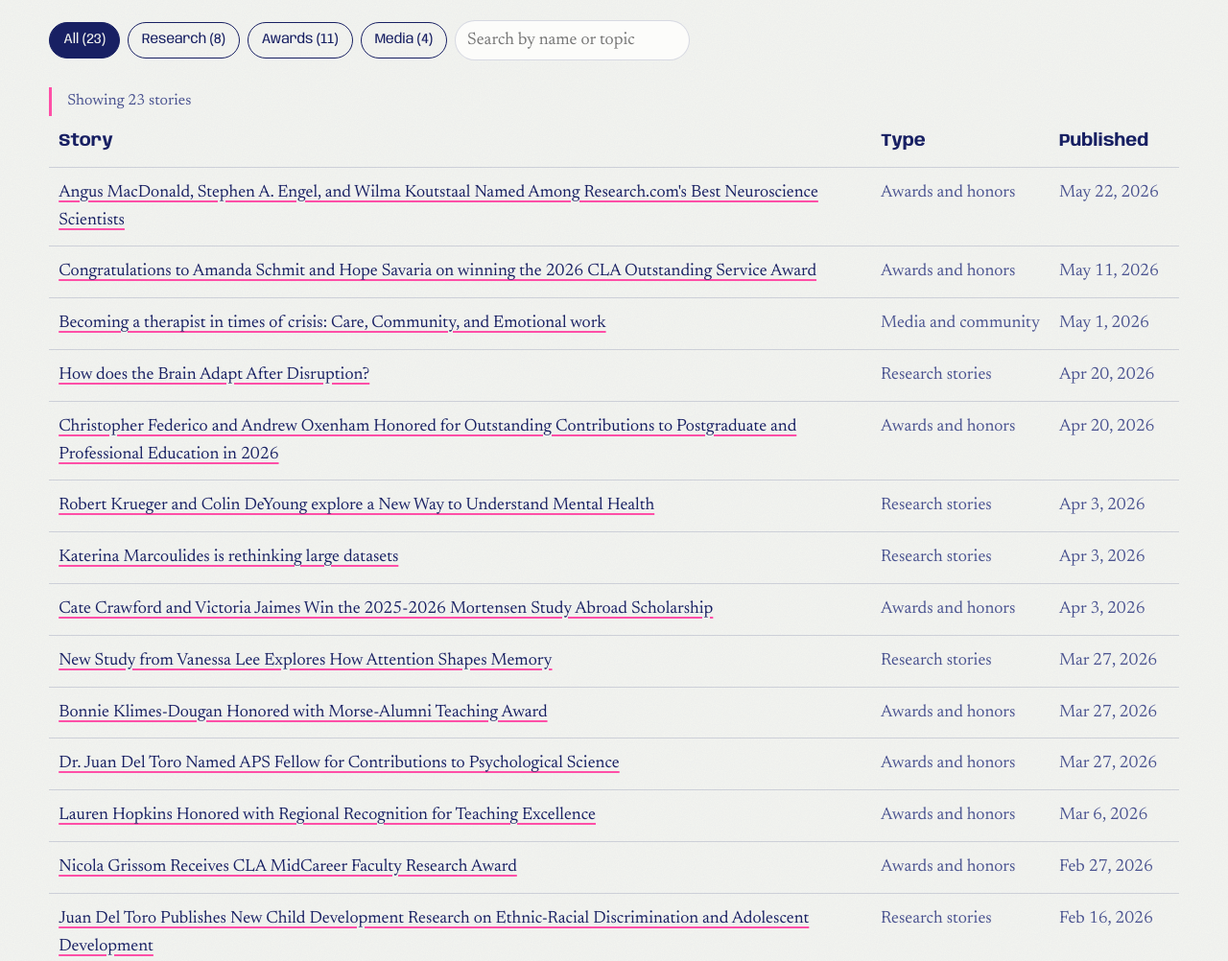
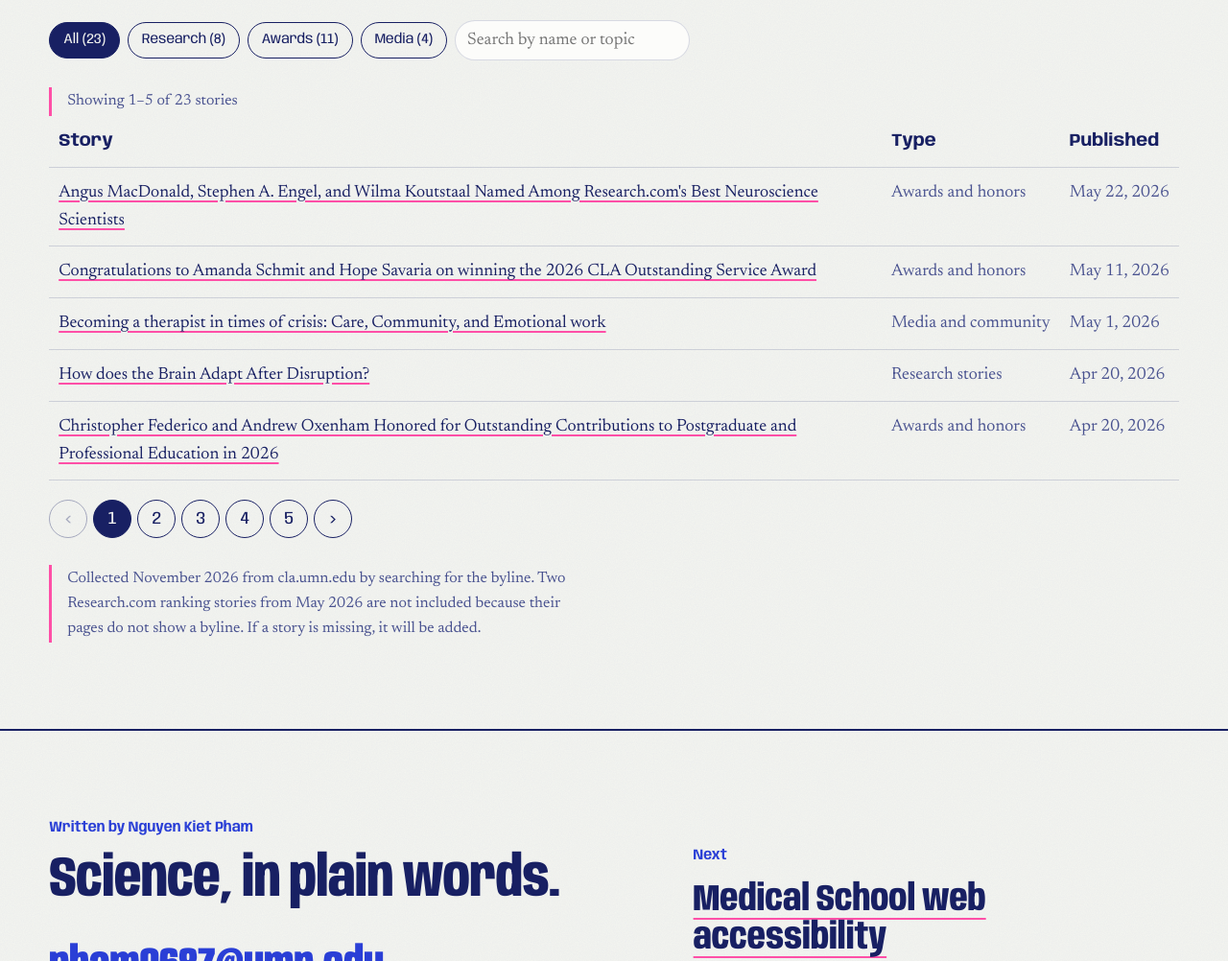
Before and after one commit to fptnoobgaming21-del/Nguyenkietpham-portfolio-update, a plain HTML site: page work/writing/index.html in a window 1280 px wide. Shown: the part 1459-2461 px from the top of the page at 96% size. Drawn offline with Linux system fonts and the light colour scheme.

Commit message:
Writing data page: show 5 stories per page with numbered pages
Co-Authored-By: Claude Opus 5.5 <noreply@anthropic.com>
Claude-Session: https://claude.ai/code/session_01UNFJso7Hxzj1qZ884STzc4

```diff
--- a/work/writing/index.html
+++ b/work/writing/index.html
@@ -19,6 +19,10 @@ table.list{width:100%;border-collapse:collapse}
 table.list th,table.list td{text-align:left;vertical-align:top;padding:12px 10px;border-bottom:1px solid var(--rule)}
 table.list th{font-family:var(--display);color:var(--ink)}
 table.list td:nth-child(2),table.list td:nth-child(3){white-space:nowrap;color:var(--soft)}
+.pager{display:flex;flex-wrap:wrap;gap:6px;margin:20px 0 28px}
+.pager button{font:inherit;font-family:var(--display);min-width:40px;height:40px;padding:0 12px;border-radius:999px;border:1.5px solid var(--ink);background:transparent;color:var(--ink);cursor:pointer}
+.pager button[aria-current="page"]{background:var(--ink);color:var(--paper)}
+.pager button:disabled{opacity:.35;cursor:default}
 @media (max-width:800px){.stats{grid-template-columns:repeat(2,1fr)}.charts{grid-template-columns:1fr}.bars li{grid-template-columns:120px 1fr 30px}table.list td:nth-child(2){display:none}table.list th:nth-child(2){display:none}}
 </style></head><body class="case"><a class="skip" href="#main">Skip to content</a><header class="top" id="top"><a class="mark" href="../../index.html" aria-label="Nguyen Kiet Pham, portfolio home"><span class="mark-name">Nguyen Kiet Pham</span><span class="mark-role">Graphic design and UX</span></a><nav class="nav" aria-label="Main"><a href="../../index.html#writing">Back to portfolio</a><a href="#all">All stories</a><a href="mailto:pham0687@umn.edu">Email me</a></nav></header>
 <main id="main">
@@ -70,12 +74,19 @@ table.list td:nth-child(2),table.list td:nth-child(3){white-space:nowrap;color:v
 <tr data-c="Research"><td><a href="https://cla.umn.edu/psychology/news-events/story/gordon-legge-explores-science-and-experience-vision-loss-his-newly-published-book" target="_blank" rel="noopener">Gordon Legge Explores the Science and Experience of Vision Loss in His Newly Published Book</a></td><td>Research stories</td><td data-sort="0">Date not shown</td></tr>
 <tr data-c="Awards"><td><a href="https://cla.umn.edu/psychology/news-events/story/donald-g-paterson-award-and-mortensen-academic-award-winners-2025-2026" target="_blank" rel="noopener">Donald G. Paterson Award and Mortensen Academic Award Winners 2025-2026</a></td><td>Awards and honors</td><td data-sort="0">Date not shown</td></tr>
 </tbody></table>
+<nav class="pager" id="pager" aria-label="Story pages"></nav>
 <p class="note">Collected November 2026 from cla.umn.edu by searching for the byline. Two Research.com ranking stories from May 2026 are not included because their pages do not show a byline. If a story is missing, it will be added.</p>
 </section>
 
 <footer class="wrap case-foot"><div><p class="eyebrow">Written by Nguyen Kiet Pham</p><h2>Science, in plain words.</h2><p><a class="case-email" href="mailto:pham0687@umn.edu">pham0687@umn.edu</a></p></div><nav class="case-next" aria-label="More work"><p class="eyebrow">Next</p><a class="case-next-link" href="../medical-school-accessibility/index.html">Medical School web accessibility</a><a class="btn" href="../../index.html#work">Back to all work</a></nav><p class="footer-bottom">Department of Psychology, University of Minnesota, 2026 <a href="#top">Back to top</a></p></footer></main>
 <script>
-(function(){var btns=document.querySelectorAll('.tools button'),q=document.getElementById('q'),rows=document.querySelectorAll('table.list tbody tr'),count=document.getElementById('count'),f='all';
-function run(){var s=q.value.trim().toLowerCase(),n=0;rows.forEach(function(r){var ok=(f==='all'||r.getAttribute('data-c')===f)&&(!s||r.textContent.toLowerCase().indexOf(s)!==-1);r.hidden=!ok;if(ok)n++;});count.textContent='Showing '+n+(n===1?' story':' stories');}
-btns.forEach(function(b){b.addEventListener('click',function(){f=b.getAttribute('data-f');btns.forEach(function(x){x.setAttribute('aria-pressed',String(x===b));});run();});});q.addEventListener('input',run);})();
+(function(){var PER=5,btns=document.querySelectorAll('.tools button'),q=document.getElementById('q'),rows=[].slice.call(document.querySelectorAll('table.list tbody tr')),count=document.getElementById('count'),pager=document.getElementById('pager'),f='all',page=1;
+function mk(label,aria,target,opts){var b=document.createElement('button');b.type='button';b.textContent=label;b.setAttribute('aria-label',aria);if(opts&&opts.current)b.setAttribute('aria-current','page');if(opts&&opts.disabled)b.disabled=true;b.addEventListener('click',function(){page=target;render();document.getElementById('allTitle').scrollIntoView({behavior:'smooth',block:'start'});});return b;}
+function render(){var s=q.value.trim().toLowerCase();var match=rows.filter(function(r){return (f==='all'||r.getAttribute('data-c')===f)&&(!s||r.textContent.toLowerCase().indexOf(s)!==-1);});
+var pages=Math.max(1,Math.ceil(match.length/PER));if(page>pages)page=pages;var start=(page-1)*PER;
+rows.forEach(function(r){r.hidden=true;});match.slice(start,start+PER).forEach(function(r){r.hidden=false;});
+count.textContent=match.length===0?'No stories match':'Showing '+(start+1)+'\u2013'+Math.min(start+PER,match.length)+' of '+match.length+(match.length===1?' story':' stories');
+pager.innerHTML='';if(pages>1){pager.appendChild(mk('\u2039','Previous page',page-1,{disabled:page===1}));for(var i=1;i<=pages;i++)pager.appendChild(mk(String(i),'Page '+i,i,{current:i===page}));pager.appendChild(mk('\u203a','Next page',page+1,{disabled:page===pages}));}}
+btns.forEach(function(b){b.addEventListener('click',function(){f=b.getAttribute('data-f');page=1;btns.forEach(function(x){x.setAttribute('aria-pressed',String(x===b));});render();});});
+q.addEventListener('input',function(){page=1;render();});render();})();
 </script></body></html>
```
